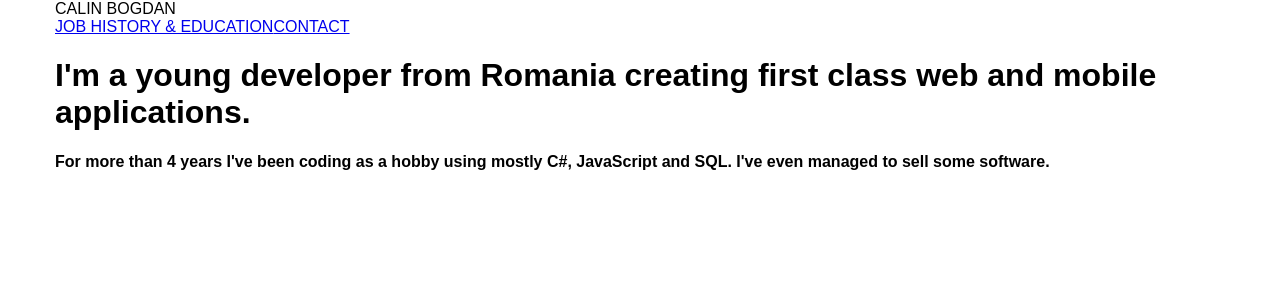
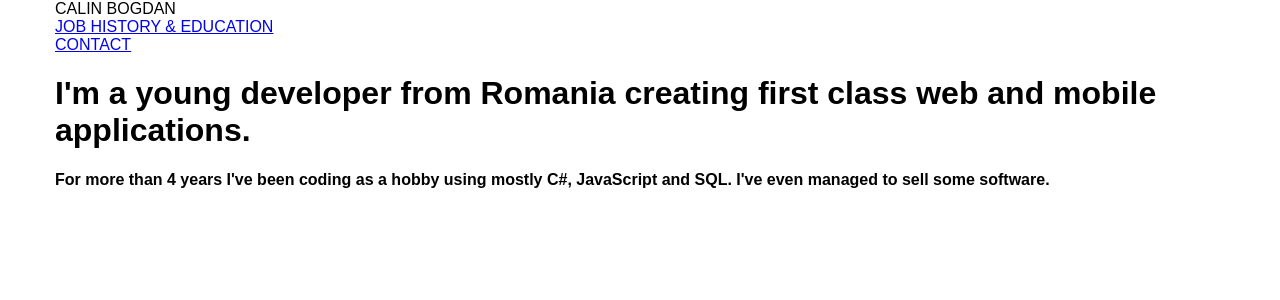
Before and after one commit to calinbogdan/benloop-application, a React (Create React App) app: page / in a window 1280 px wide. Shown: the top 300 px of the page. Built offline with nearby package versions, Linux system fonts and the light colour scheme.

Commit message:
Created NavigationItem component and renamed Navbar to NavigationBar

```diff
--- a/package.json
+++ b/package.json
@@ -3,6 +3,7 @@
   "version": "0.1.0",
   "private": true,
   "dependencies": {
+    "prop-types": "^15.6.0",
     "react": "^16.1.1",
     "react-dom": "^16.1.1",
     "react-router": "^4.2.0",
--- a/src/App.js
+++ b/src/App.js
@@ -2,7 +2,7 @@ import React, { Component } from 'react';
 import { BrowserRouter, Switch, Route, NavLink } from 'react-router-dom';
 
 import Container from './components/Container';
-import Navbar from './components/Navbar';
+import NavigationBar from './components/NavigationBar';
 
 import Main from './components/pages/Main';
 import Contact from './components/pages/Contact';
@@ -13,9 +13,7 @@ class App extends Component {
 
       <BrowserRouter>
         <div>
-
-          <Navbar />
-
+          <NavigationBar />
           <Switch>
             <Route exact path="/" component={Main}/>
             <Route path="/contact" component={Contact}/>
--- a/src/components/Navbar.js
+++ b/src/components/NavigationBar.js
@@ -1,8 +1,9 @@
 import React from 'react';
 import { NavLink } from 'react-router-dom';
 import Container from './Container';
+import NavigationItem from './NavigationItem';
 
-export default class Navbar extends React.Component {
+export default class NavigationBar extends React.Component {
     render() {
         return (
             <div className="navbar">
@@ -12,11 +13,11 @@ export default class Navbar extends React.Component {
                 </div>
                 {/* links */}
                 <div>
+                    <NavigationItem route="/contact">
+                        JOB HISTORY & EDUCATION
+                    </NavigationItem>
                     <NavLink to="/contact">
-                    JOB HISTORY & EDUCATION
-                    </NavLink>
-                    <NavLink to="/contact">
-                    CONTACT
+                        CONTACT
                     </NavLink>
                 </div>
                 </Container>
--- /dev/null
+++ b/src/components/NavigationItem.js
@@ -0,0 +1,22 @@
+import React from 'react';
+import PropTypes from 'prop-types';
+import { NavLink } from 'react-router-dom';
+
+class NavigationItem extends React.Component {
+    render() {
+        return (
+            <div>
+                <NavLink to={this.props.route}>
+                    {this.props.children}
+                </NavLink>
+            </div>
+        )
+    }
+}
+
+NavigationItem.propTypes = {
+    route: PropTypes.string.isRequired,
+    children: PropTypes.string.isRequired
+}
+
+export default NavigationItem;
```
